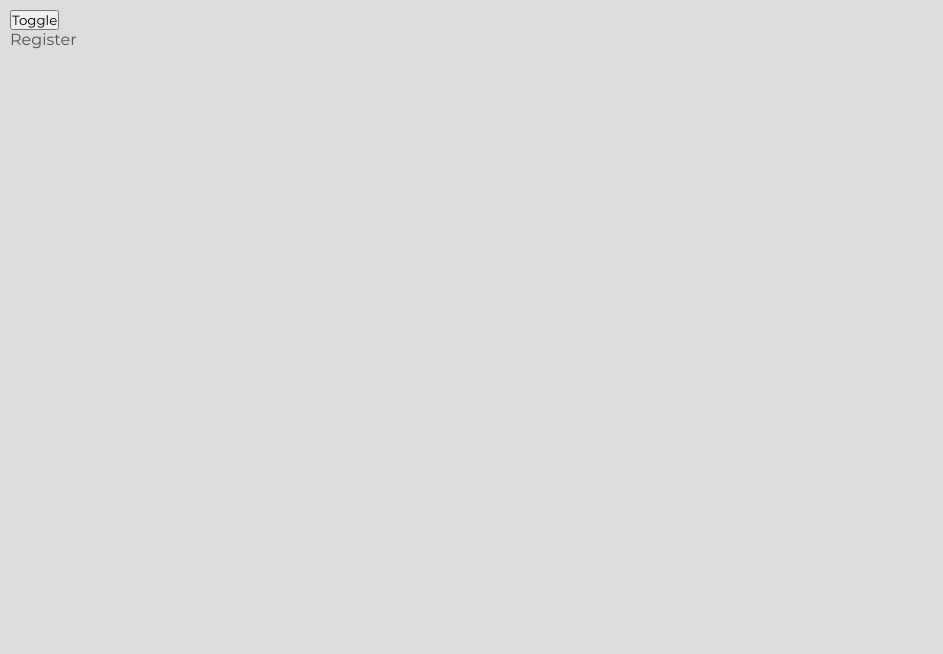
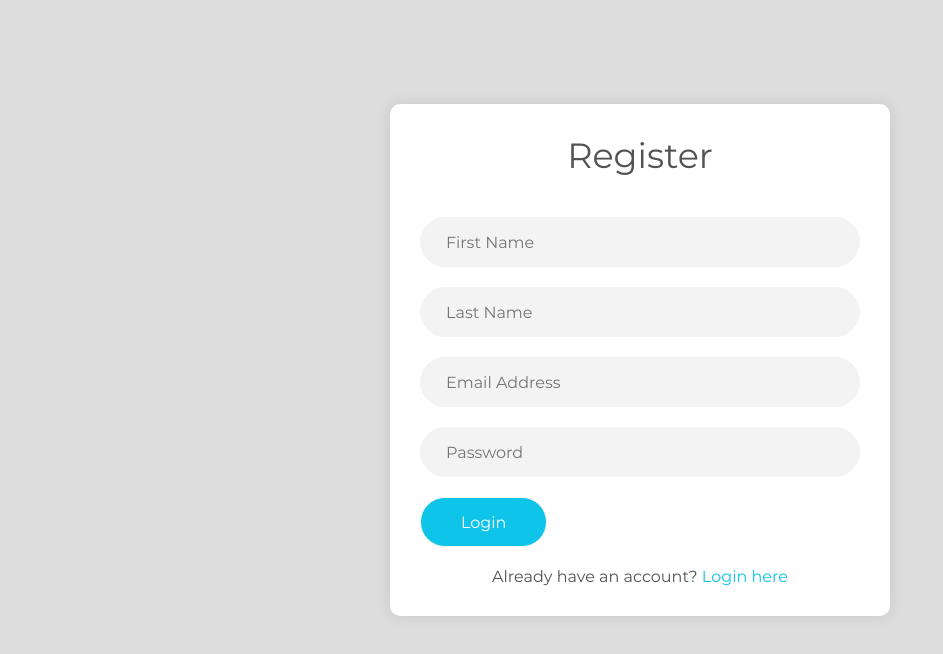
Before and after one commit to makibaby78/login-system, a React (Create React App) app: page /register in a window 1280 px wide. Shown: the top 654 px of the page, without its empty margins (0-943 px from the left). Built offline with nearby package versions, Linux system fonts and the light colour scheme; no server answers.

Commit message:
Registration update

```diff
--- a/src/App.js
+++ b/src/App.js
@@ -1,25 +1,30 @@
-import React, { useState, useEffect } from 'react';
-import { useSelector } from 'react-redux'
+import React, { useEffect } from 'react';
+import { useSelector, useDispatch } from 'react-redux'
 import './App.css';
 import { BrowserRouter as Router } from 'react-router-dom';
-
 import Screens from './Screens/Screens';
 import Authenticate from './Authenticate/Authenticate';
+import Axios from 'axios';
+import { loginStatRed } from './features/loginStatus'
 
 function App() {
   const loginStatus = useSelector((state)=>state.loginStatusReducers.value)
-  const [loggedIn, setLoggedIn] = useState(false)
+  const apiLink = 'https://login-system-backend.onrender.com'
+  const dispatch = useDispatch();
+  const userID = localStorage.getItem('userID')
 
-  useEffect(() => {
-    setLoggedIn(loginStatus)
-  },[loginStatus])
-
+  useEffect(()=>{
+      Axios.get(`${apiLink}/users/${userID}`).then((response)=>{
+        if(response.data.name!==null||response.data.name!==''){
+          dispatch(loginStatRed(true))
+        }
+      })
+  })
 
   return (
     <div className="App">
-      <button onClick={()=>setLoggedIn(loggedIn)}>Toggle</button>
       <Router>
-          {loggedIn
+          {loginStatus
             ? <Screens />
             : <Authenticate />
           }
--- a/src/Authenticate/Authenticate.js
+++ b/src/Authenticate/Authenticate.js
@@ -1,9 +1,28 @@
 import React from 'react'
+import { useSelector, useDispatch } from 'react-redux'
+import { userRegInfo } from '../features/userReg'
+import { useNavigate } from 'react-router-dom'
+import Axios from 'axios'
 import { Route, Routes } from 'react-router-dom';
 import Register from '../Screens/Register/Register'
 import Login from '../Screens/Login/Login'
+import { loginStatRed } from '../features/loginStatus'
 
 function Authenticate() {
+  const userReg = useSelector((state)=>state.userRegReducers.value)
+  const navigate = useNavigate()
+  const dispatch = useDispatch();
+
+    if(userReg.email!==''||userReg.email!==null){
+      Axios.get(`https://login-system-backend.onrender.com/users/email/${userReg.email}/${userReg.password}`).then((response) => {
+        if(response.data.matched===true){
+            localStorage.setItem('userID', response.data._id)
+            dispatch(loginStatRed(true))
+            dispatch(userRegInfo({firstname: userReg.firstname, lastname: userReg.lastname, email: userReg.email, password: '',}))
+            navigate('/admin')
+        }
+      });
+    }
   return (
     <div>
         <Routes>
--- a/src/Screens/Admin/Admin.js
+++ b/src/Screens/Admin/Admin.js
@@ -1,17 +1,41 @@
 import React, { useState, useEffect } from 'react';
+import { useDispatch } from 'react-redux'
+import { loginStatRed } from '../../features/loginStatus'
+import { userRegInfo } from '../../features/userReg'
+import { useNavigate } from 'react-router-dom'
 import Axios from 'axios';
 
 function Admin() {
+    const navigate = useNavigate()
+    const dispatch = useDispatch();
     const [userName, setUserName] = useState([])
+    const [loggedname, setLoggedname] = useState('')
+    const apiLink = 'https://login-system-backend.onrender.com'
+    const userID = localStorage.getItem('userID')
 
     useEffect(()=>{
-        Axios.get('https://login-system-user-management.herokuapp.com/users').then((response)=>{
+        Axios.get(`${apiLink}/users`).then((response)=>{
             setUserName(response.data);
         })
-    }, [])
+
+        Axios.get(`${apiLink}/users/${userID}`).then((response)=>{
+            setLoggedname(response.data.firstname)
+        })
+    })
+
+
+    function Logout(){
+        dispatch(userRegInfo({}))
+        localStorage.removeItem('userID')
+        dispatch(loginStatRed(false))
+        navigate('/login')
+    }
 
   return (
-    <div>  <h1>names</h1>
+    <div>
+    <button  onClick={()=>Logout()}>Logout</button>
+    <h3>Welcome {loggedname}</h3>
+    <h5>names</h5>
     {userName.map((val, index)=>{
           return(
               <div className='monggo-val-wrapper' key={index}>
--- a/src/Screens/Login/Login.js
+++ b/src/Screens/Login/Login.js
@@ -11,8 +11,9 @@ function Login() {
     const [pass, setPass] = useState("")
     const [emptyPass, setEmptyPass] = useState(false)
     const [emptyEmail, setEmptyEmail] = useState(false)
-    const [match, setMatch] = useState(false)
     const navigate = useNavigate()
+
+    const apiLink = 'https://login-system-backend.onrender.com';
 
     const validateEmail = (email) => {
         return String(email).toLowerCase().match(
@@ -27,7 +28,7 @@ function Login() {
         setPass(e.target.value);
         if(pass===""){setEmptyPass(true)}else{setEmptyPass(false)}
     }
-    function LoginForm(e) {
+    function Login(e) {
         e.preventDefault();
         if(pass===""||email===""){
             if(pass===""){setEmptyPass(true)}
@@ -35,9 +36,9 @@ function Login() {
         }else{
             if(validateEmail(email)===null){setEmptyEmail(true)
             }else{
-                Axios.get(`https://login-system-user-management.herokuapp.com/users/email/${email}/${pass}`).then(async (response) => {
-                    setMatch(await response.data.matched)
-                    if(await response.data.matched===true){
+                Axios.get(`${apiLink}/users/email/${email}/${pass}`).then((response) => {
+                    if(response.data.matched===true){
+                        localStorage.setItem('userID', response.data._id)
                         dispatch(loginStatRed(true))
                         navigate('/admin')
                     }else{
@@ -61,7 +62,7 @@ function Login() {
                             <input className={emptyPass ? 'empty-fields' : ''} onChange={passChange} name="password" type="password" autoComplete="off" placeholder="Password" aria-label="Password" />
                         </div>
                         <div className='form-submit'>
-                            <button type="submit" onClick={(e)=>LoginForm(e)}>Login</button>
+                            <button type="submit" onClick={(e)=>Login(e)}>Login</button>
                         </div>
                         <p className='t-center'>Don't have an account? <Link to="/register" className='link-style'>Register here</Link></p>
                     </div>
--- a/src/Screens/Register/Register.js
+++ b/src/Screens/Register/Register.js
@@ -1,10 +1,92 @@
-import React from 'react'
+import Axios from 'axios'
+import { useDispatch } from 'react-redux'
+import { userRegInfo } from '../../features/userReg'
+import React, { useState } from 'react'
+import { Link } from 'react-router-dom'
 import './register.css'
 
 function Register() {
+  const apiLink = 'https://login-system-backend.onrender.com';
+  const dispatch = useDispatch();
+  const [emptyFirstname, setEmptyFirstname] = useState(false)
+  const [emptyLastname, setEmptyLastname] = useState(false)
+  const [emptyPass, setEmptyPass] = useState(false)
+  const [emptyEmail, setEmptyEmail] = useState(false)
+
+  const [firstname, setFirstname] = useState("")
+  const [lastname, setLastname] = useState("")
+  const [email, setEmail] = useState("")
+  const [pass, setPass] = useState("")
+
+  const validateEmail = (email) => {
+    return String(email).toLowerCase().match(
+        /^(([^<>()[\]\\.,;:\s@"]+(\.[^<>()[\]\\.,;:\s@"]+)*)|(".+"))@((\[[0-9]{1,3}\.[0-9]{1,3}\.[0-9]{1,3}\.[0-9]{1,3}\])|(([a-zA-Z\-0-9]+\.)+[a-zA-Z]{2,}))$/
+      );
+  };
+  const firstnameChange = (e) => {
+    setFirstname(e.target.value);
+    if(firstname===""){setEmptyFirstname(true)}else{setEmptyFirstname(false)}
+  }
+  const lastnameChange = (e) => {
+    setLastname(e.target.value);
+    if(lastname===""){setEmptyLastname(true)}else{setEmptyLastname(false)}
+  }
+  const emailChange = (e) => {
+    setEmail(e.target.value);
+    if(email===""){setEmptyEmail(true)}else{setEmptyEmail(false)}
+  }
+  const passChange = (e) => {
+      setPass(e.target.value);
+      if(pass===""){setEmptyPass(true)}else{setEmptyPass(false)}
+  }
+
+  function Register(e) {
+    e.preventDefault();
+    if(pass===""||email===""||firstname===""||lastname===""){
+      if(pass===""){setEmptyPass(true)}
+      if(email===""){setEmptyEmail(true)}
+      if(firstname===""){setEmptyFirstname(true)}
+      if(lastname===""){setEmptyLastname(true)}
+    }else{
+        if(validateEmail(email)===null){setEmptyEmail(true)
+        }else{
+          Axios.post(`${apiLink}/users`,{
+            firstname: firstname,
+            lastname: lastname,
+            email: email,
+            password: pass,
+          })
+          dispatch(userRegInfo({firstname, lastname, email, password: pass,}))
+        }
+    }
+  }
   return (
     <div>
-      Register
+        <div className='login-wrapper form-wrapper-outer'>
+            <div className='form-wrapper'>
+                <h2>Register</h2>
+                <form>
+                    <div className='rw-inner'>
+                        <div className='form-input'>
+                            <input className={emptyFirstname ? 'empty-fields' : ''} onChange={firstnameChange} name="firstname" type="text" placeholder="First Name" aria-label="First Name" />
+                        </div>
+                        <div className='form-input'>
+                            <input className={emptyLastname ? 'empty-fields' : ''} onChange={lastnameChange} name="lastname" type="text" placeholder="Last Name" aria-label="Last Name" />
+                        </div>
+                        <div className='form-input'>
+                            <input className={emptyEmail ? 'empty-fields' : ''} onChange={emailChange} name="email" type="email" placeholder="Email Address" aria-label="Email Address" />
+                        </div>
+                        <div className='form-input'>
+                            <input className={emptyPass ? 'empty-fields' : ''} onChange={passChange} name="password" type="password" autoComplete="off" placeholder="Password" aria-label="Password" />
+                        </div>
+                        <div className='form-submit'>
+                            <button type="submit" onClick={(e)=>Register(e)}>Login</button>
+                        </div>
+                        <p className='t-center'>Already have an account? <Link to="/Login" className='link-style'>Login here</Link></p>
+                    </div>
+                </form>
+            </div>
+        </div>
     </div>
   )
 }
--- /dev/null
+++ b/src/features/userReg.js
@@ -0,0 +1,17 @@
+import { createSlice } from "@reduxjs/toolkit";
+
+const userReg = []
+
+export const userRegSlice = createSlice({
+    name: "user",
+    initialState: {value: userReg },
+    reducers: {
+        userRegInfo: (state, action) => {
+            state.value = action.payload;
+        },
+    },
+});
+
+export const { userRegInfo } = userRegSlice.actions;
+
+export default userRegSlice.reducer;
--- a/src/index.js
+++ b/src/index.js
@@ -3,6 +3,7 @@ import ReactDOM from 'react-dom/client';
 import { Provider } from 'react-redux';
 import { configureStore } from '@reduxjs/toolkit';
 import loginStatusReducers from './features/loginStatus'
+import userRegReducers from './features/userReg'
 import './index.css';
 import App from './App';
 import reportWebVitals from './reportWebVitals';
@@ -10,6 +11,7 @@ import reportWebVitals from './reportWebVitals';
 const store = configureStore({
   reducer:{
     loginStatusReducers,
+    userRegReducers,
   },
 })
 
```
Also changed, not shown: 1 other file (tests, documents, lock files or other folders).
